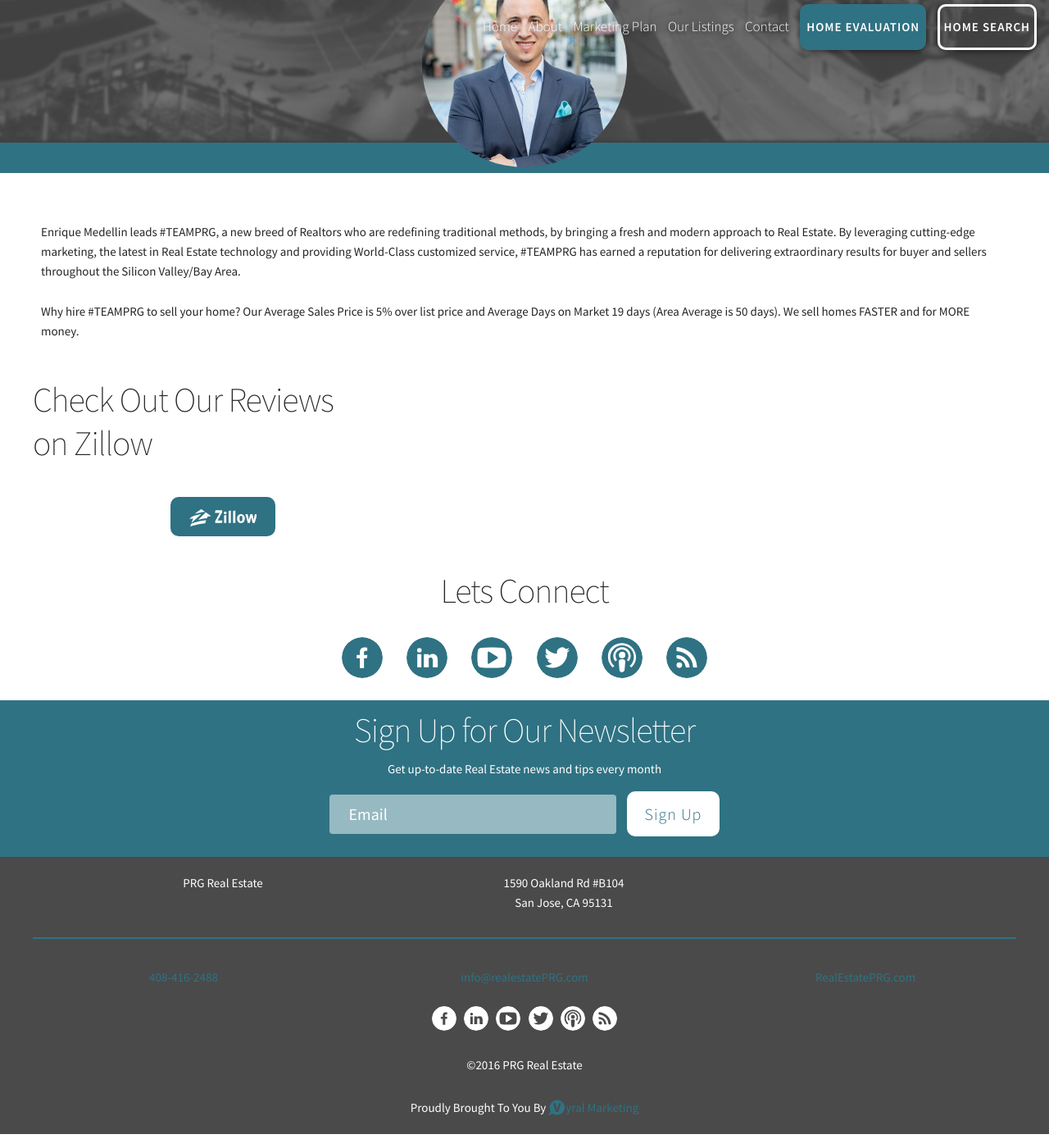
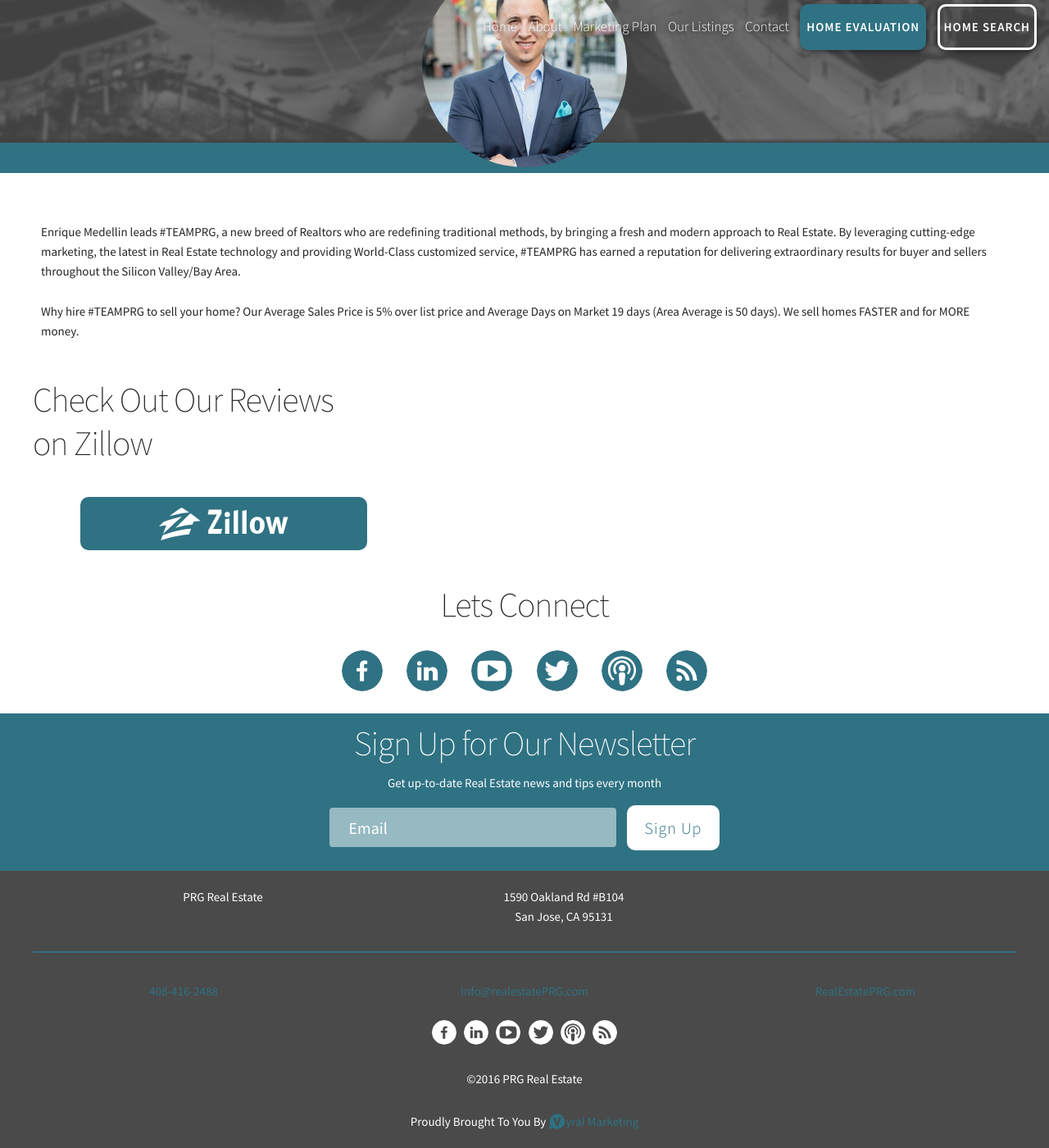
Before and after one commit to Vyralmarketing/Escrow, a Jekyll site: the page built from about.md, in a window 1280 px wide and 1400 px high, scrolled down 359 px. Shown: the whole window at 82% size. Built offline with Jekyll 4.4.1, drawn with Linux system fonts in a browser that asks for light colours.

Commit message:
Updated '/_sass/_about.sass' via CloudCannon

```diff
--- a/_sass/_about.sass
+++ b/_sass/_about.sass
@@ -47,7 +47,7 @@
 .review.button
   text-align: center
   display: inline-block
-  width: 35%
+  width: 95%
   margin: 1rem
   font-size: 2rem
 
```
